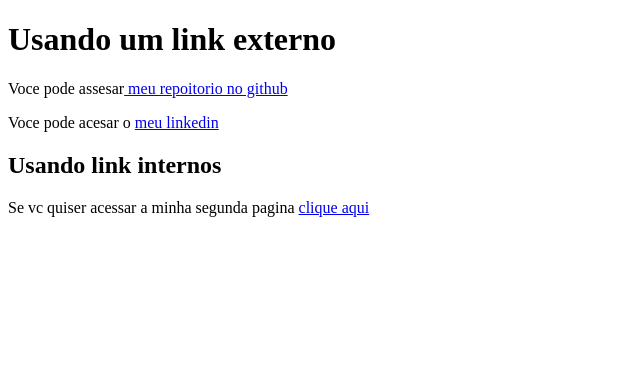
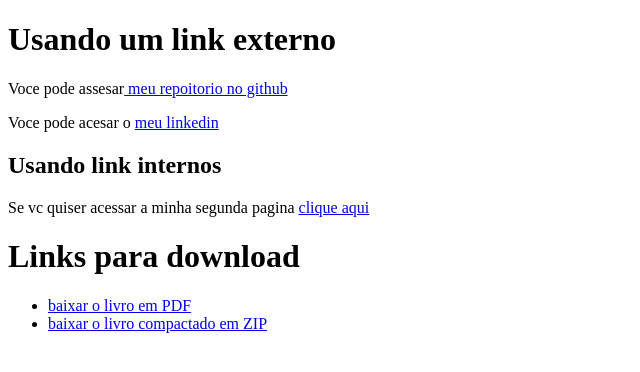
Before and after one commit to Higor03Alves/Curso-de-HTML-e-CSS, a plain HTML site: page exercicios/ex010/index.html in a window 1280 px wide. Shown: the whole page, without its empty margins (0-640 px from the left). Drawn offline with Linux system fonts and the light colour scheme.

Commit message:
Usando links para Download

```diff
--- a/exercicios/ex010/index.html
+++ b/exercicios/ex010/index.html
@@ -13,5 +13,10 @@
     <p>Voce pode acesar o <a href="https://www.linkedin.com/in/higor-alves-duarte-a08567204/" target="_blank" rel="external">meu linkedin</a></p>
     <h2>Usando link internos</h2>
     <p>Se vc quiser acessar a minha segunda pagina <a href="pag2.html"rel="next"> clique aqui</a></p>
+    <h1> Links para download</h1>
+    <ul>
+        <li><a href="Livro/10 - Ligações em toda parte.pdf" download="Ligações em toda parte.pdf" type="application/pdf"> baixar o livro em PDF</a></li>
+        <li><a href="Livro/10 - Ligações em toda parte.zip.zip" download="Ligações em toda parte.pdf" type="application/zip">baixar o livro compactado em ZIP</a></li>
+    </ul>
 </body>
 </html>
```
Also changed, not shown: 2 other files.
